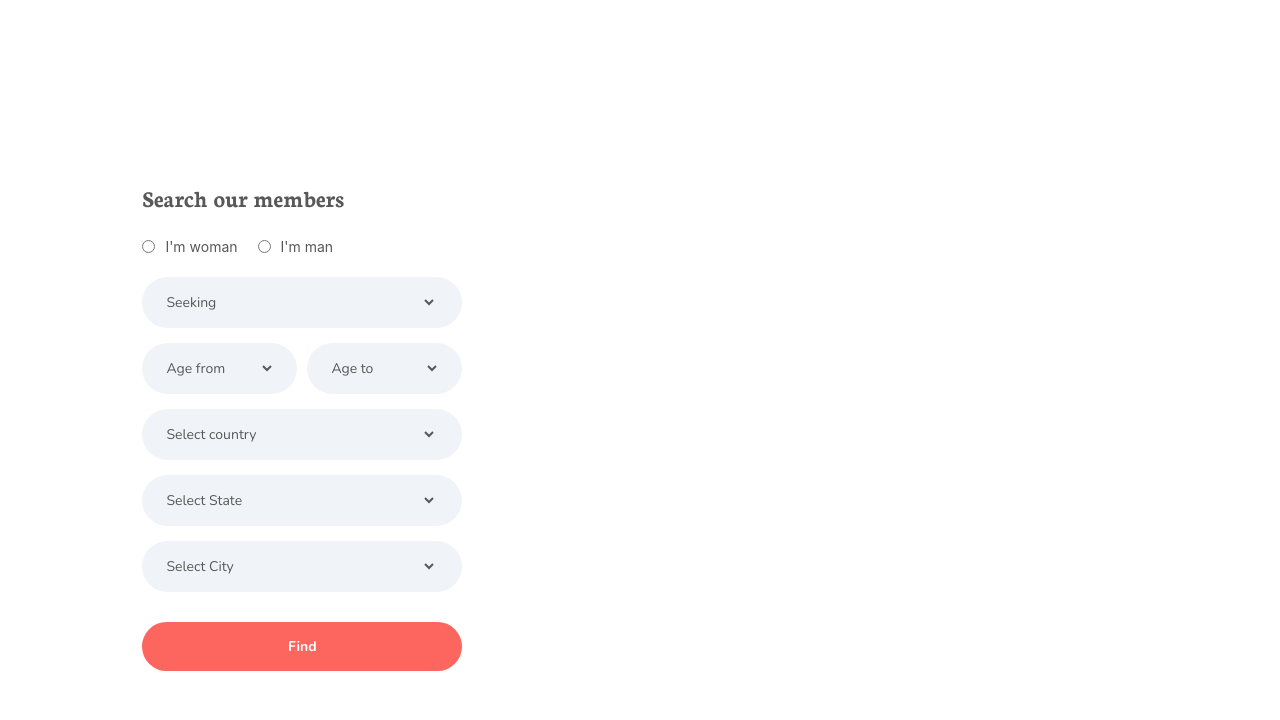
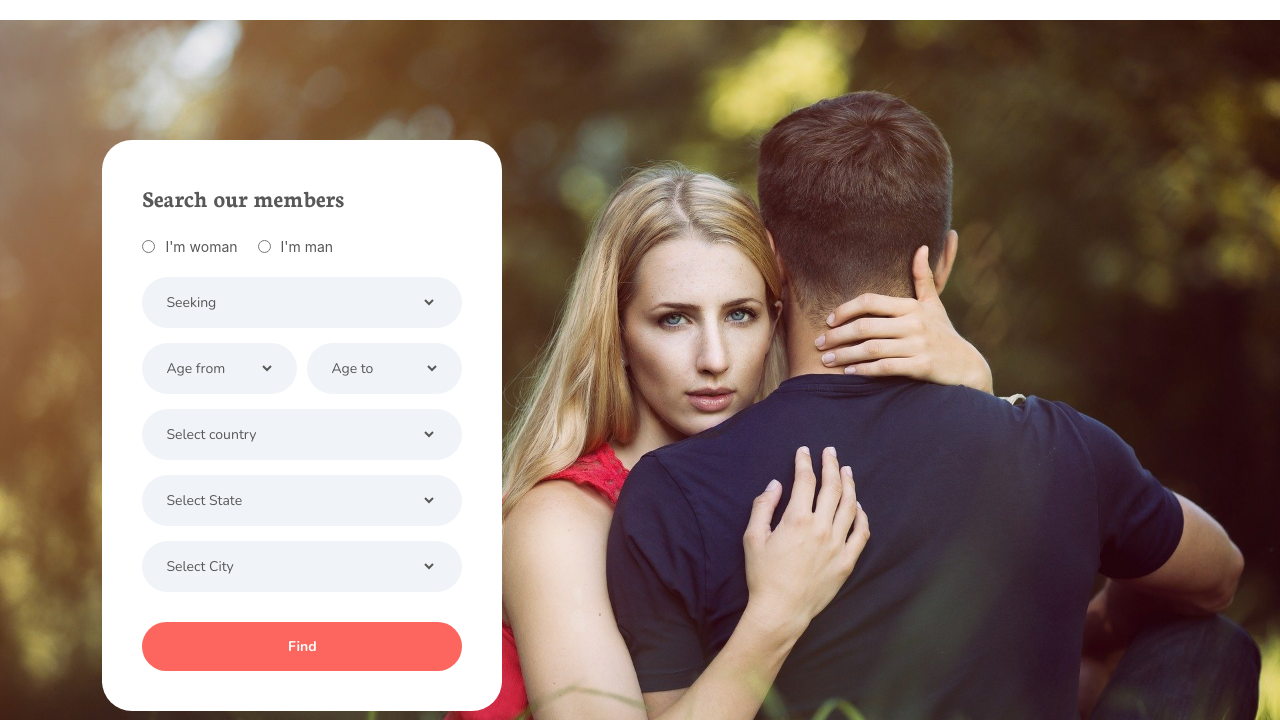
Before and after one commit to mkalinichenko/black-dating, a plain HTML site: page index.html in a window 1280 px wide. Shown: the part 80-800 px from the top of the page. Drawn offline with nearby package versions, Linux system fonts and the light colour scheme; the site is published under a folder, as on GitHub Pages, so addresses that start at the root find nothing; a web font is replaced by a local one.

Commit message:
Change url

```diff
--- a/css/style.css
+++ b/css/style.css
@@ -196,7 +196,7 @@ input, button, select {
     position: relative;
     width: 100%;
     height: 80rem;
-    background-image: url(/images/background.jpg);
+    background-image: url(../images/background.jpg);
     background-attachment: fixed;
     background-size: cover;
 }
```
